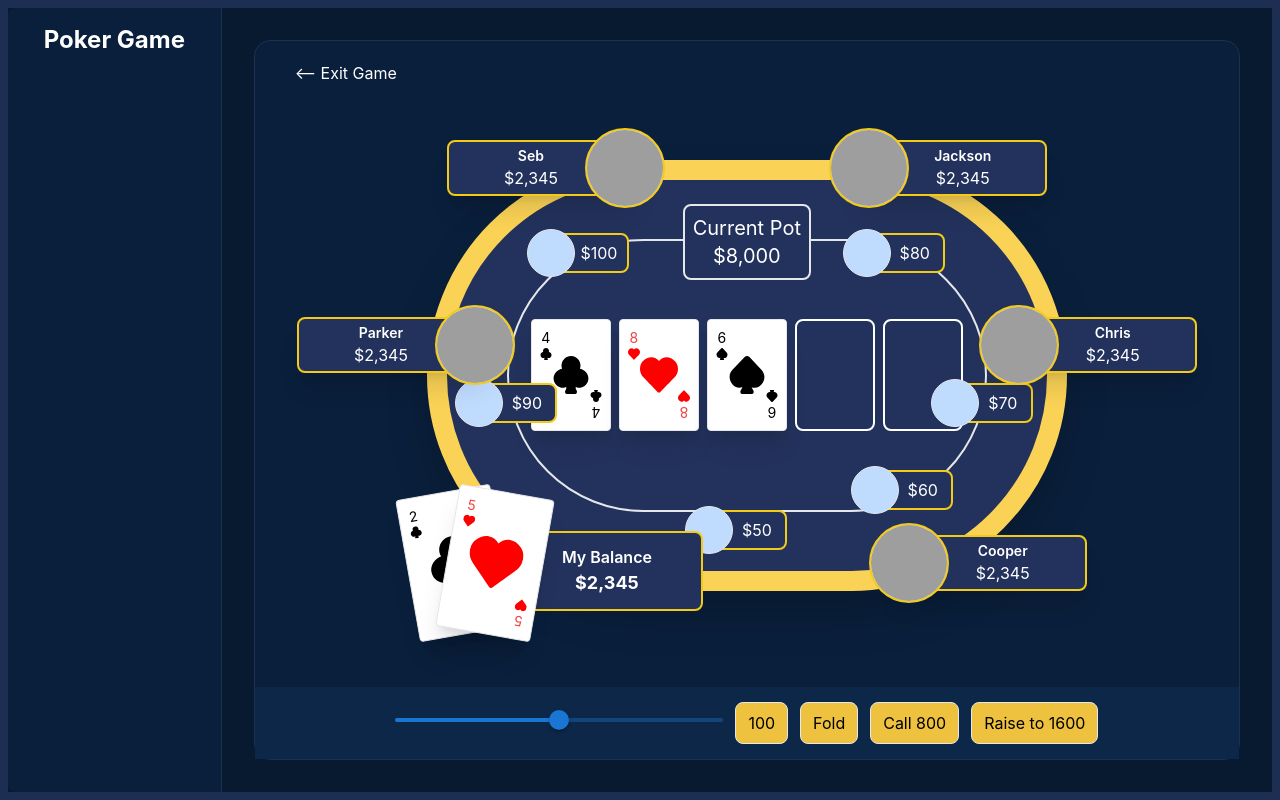
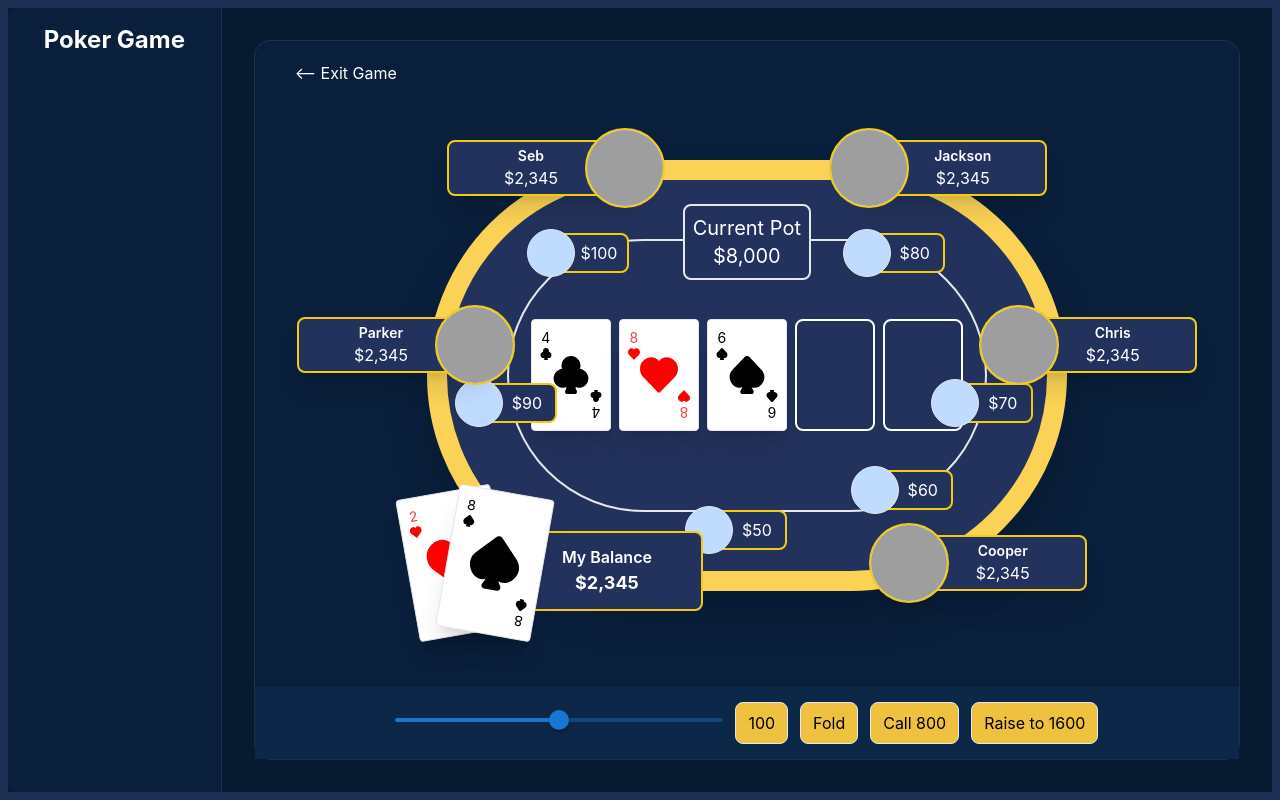
Before and after one commit to jacksonkalmbach/luxebet-casino, a React (Create React App) app: page / in a window 1280 px wide. Built offline with nearby package versions, Linux system fonts and the light colour scheme; grey boxes are pictures that could not be loaded.

Commit message:
add initial store

```diff
--- a/package.json
+++ b/package.json
@@ -6,6 +6,7 @@
     "@emotion/react": "^11.11.1",
     "@emotion/styled": "^11.11.0",
     "@mui/material": "^5.14.11",
+    "@reduxjs/toolkit": "^1.9.6",
     "@testing-library/jest-dom": "^5.17.0",
     "@testing-library/react": "^13.4.0",
     "@testing-library/user-event": "^13.5.0",
@@ -17,6 +18,7 @@
     "postcss": "^8.4.31",
     "react": "^18.2.0",
     "react-dom": "^18.2.0",
+    "react-redux": "^8.1.3",
     "react-scripts": "5.0.1",
     "tailwindcss": "^3.3.3",
     "typescript": "^4.9.5",
--- a/src/App.tsx
+++ b/src/App.tsx
@@ -1,11 +1,15 @@
 import React from "react";
+import { Provider } from "react-redux";
+import store from "./store/store";
 
 import "./App.css";
+
 import PokerTable from "./components/PokerTable";
 import TurnOptions from "./components/TurnOptions";
 
 function App() {
   return (
+    <Provider store={store}>
       <div className="flex bg-[#081a2f] w-screen h-screen justify-start items-center border-8 border-[#1c2e52]">
         <div className="flex w-[20%] h-full bg-[#0a1f3b] text-white rounded-l-lg border-r border-[#1c314c] p-4 justify-center">
           <div className="font-bold text-2xl">Poker Game</div>
@@ -20,6 +24,7 @@ function App() {
           </div>
         </div>
       </div>
+    </Provider>
   );
 }
 
--- a/src/components/Card/Card.tsx
+++ b/src/components/Card/Card.tsx
@@ -5,10 +5,12 @@ import DiamondIcon from "../../icons/Suits/DiamondIcon";
 import HeartsIcon from "../../icons/Suits/HeartsIcon";
 import SpadesIcon from "../../icons/Suits/SpadesIcon";
 
+type CardSuit = "clubs" | "spades" | "hearts" | "diamonds";
+
 interface CardProps {
   tilt: "left" | "right" | "";
-  suit: "clubs" | "spades" | "hearts" | "diamonds";
-  value: string;
+  suit: CardSuit;
+  value: string | number;
   isFaceUp: boolean;
   absolute?: boolean;
 }
--- a/src/components/CardPair/CardPair.tsx
+++ /dev/null
@@ -1,15 +0,0 @@
-import React from "react";
-import Card from "../Card/Card";
-
-export default function CardPair() {
-  return (
-    <div>
-      <div className="mr-10">
-        <Card tilt="left" isFaceUp suit="clubs" value="2" absolute />
-      </div>
-      <div className="ml-10">
-        <Card tilt="right" isFaceUp suit="hearts" value="5" absolute />
-      </div>
-    </div>
-  );
-}
--- a/src/components/PokerTable.tsx
+++ b/src/components/PokerTable.tsx
@@ -3,7 +3,7 @@ import CardOutline from "./Card/CardOutline";
 import Card from "./Card/Card";
 import OpposingPlayer from "./OpposingPlayer/OpposingPlayer";
 import Bet from "./Bet/Bet";
-import CardPair from "./CardPair/CardPair";
+import UserHand from "./UserHand/UserHand";
 
 const cards = {
   1: <Card isFaceUp suit="clubs" tilt="" value="4" absolute={false} />,
@@ -90,7 +90,7 @@ export default function PokerTable() {
       </div>
       <div>
         <div className="absolute -bottom-16 -left-10 w-24 h-36 flex z-10">
-          <CardPair />
+          <UserHand />
         </div>
         <div className="flex flex-col justify-center items-center text-white absolute -bottom-10 left-16 font-bold w-48 h-20 rounded-lg border-2 border-[#f3cb16] bg-[#23325c]">
           <p className="text-white font-semibold text-md">My Balance</p>
--- /dev/null
+++ b/src/components/UserHand/UserHand.tsx
@@ -0,0 +1,35 @@
+import React from "react";
+import Card from "../Card/Card";
+
+import { useSelector } from "react-redux";
+import { selectUserHand } from "../../store/features/game/cardsSlice";
+import { RootState } from "../../store/store";
+
+export default function UserHand() {
+  const userHand = useSelector((state: RootState) => selectUserHand(state));
+  const firstCard = userHand[0];
+  const secondCard = userHand[1];
+
+  return (
+    <div>
+      <div className="mr-10">
+        <Card
+          tilt="left"
+          isFaceUp
+          suit={firstCard.suit}
+          value={firstCard.value}
+          absolute
+        />
+      </div>
+      <div className="ml-10">
+        <Card
+          tilt="right"
+          isFaceUp
+          suit={secondCard.suit}
+          value={secondCard.value}
+          absolute
+        />
+      </div>
+    </div>
+  );
+}
--- /dev/null
+++ b/src/store/features/game/cardsSlice.ts
@@ -0,0 +1,54 @@
+import { createSlice, PayloadAction } from "@reduxjs/toolkit";
+
+type CardSuit = "hearts" | "diamonds" | "clubs" | "spades";
+type CardValue = string | number;
+
+interface CardType {
+  suit: CardSuit;
+  value: CardValue;
+}
+
+interface CardsState {
+  cardsOnTable: {
+    suit: CardSuit;
+    value: CardValue;
+  }[];
+  userHand: {
+    suit: CardSuit;
+    value: CardValue;
+  }[];
+}
+
+const initialState: CardsState = {
+  cardsOnTable: [],
+  userHand: [
+    { suit: "hearts", value: 2 },
+    { suit: "spades", value: 8 },
+  ],
+};
+
+const cardsSlice = createSlice({
+  name: "cards",
+  initialState,
+  reducers: {
+    addCard(state, action: PayloadAction<CardType>) {
+      state.cardsOnTable.push(action.payload);
+    },
+    clearCards(state) {
+      state.cardsOnTable = [];
+    },
+    dealUserHand(state, action: PayloadAction<CardType>) {
+      state.userHand.push(action.payload);
+    },
+    clearUserHand(state) {
+      state.userHand = [];
+    },
+  },
+});
+
+export const { addCard, clearCards } = cardsSlice.actions;
+export const selectCardsOnTable = (state: { cards: CardsState }): CardType[] =>
+  state.cards.cardsOnTable;
+export const selectUserHand = (state: { cards: CardsState }): CardType[] =>
+  state.cards.userHand;
+export default cardsSlice.reducer;
--- /dev/null
+++ b/src/store/features/game/potSlice.ts
@@ -0,0 +1,30 @@
+import { createSlice, PayloadAction } from "@reduxjs/toolkit";
+
+interface PotState {
+  potTotal: number;
+}
+
+const initialState: PotState = {
+  potTotal: 0,
+};
+
+const potSlice = createSlice({
+  name: "pot",
+  initialState,
+  reducers: {
+    incrementPotByAmount(state, action: PayloadAction<number>) {
+      state.potTotal += action.payload;
+    },
+    decrementPotByAmount(state, action: PayloadAction<number>) {
+      state.potTotal -= action.payload;
+    },
+    clearPot(state) {
+      state.potTotal = 0;
+    },
+  },
+});
+
+export const { incrementPotByAmount, decrementPotByAmount, clearPot } =
+  potSlice.actions;
+export const selectPotTotal = (state: { pot: PotState }) => state.pot.potTotal;
+export default potSlice.reducer;
--- /dev/null
+++ b/src/store/store.ts
@@ -0,0 +1,15 @@
+import { configureStore } from "@reduxjs/toolkit";
+
+import potReducer from "./features/game/potSlice";
+import cardsReducer from "./features/game/cardsSlice";
+
+const store = configureStore({
+  reducer: {
+    pot: potReducer,
+    cards: cardsReducer,
+  },
+});
+
+export type RootState = ReturnType<typeof store.getState>;
+export type AppDispatch = typeof store.dispatch;
+export default store;
```
Also changed, not shown: 1 other file (tests, documents, lock files or other folders). Lines whose indentation alone changed are shown as unchanged.
